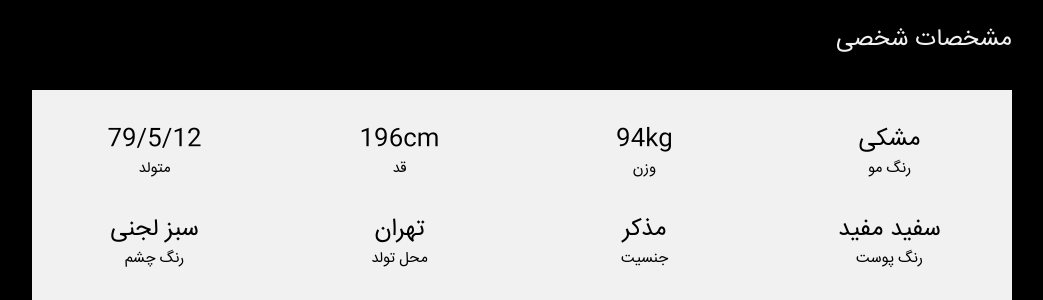
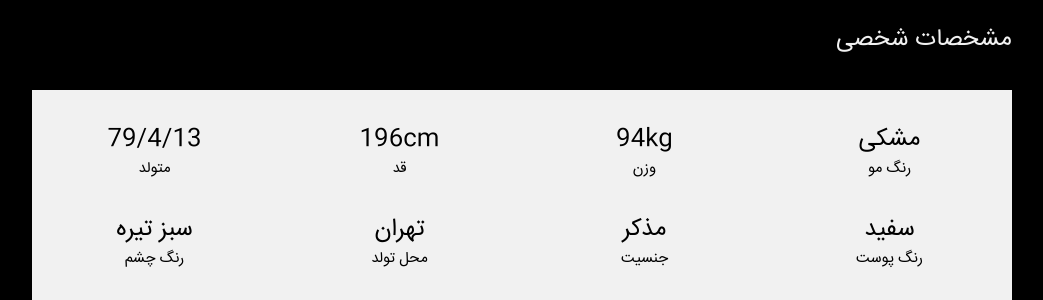
Before and after one commit to Rezamns/Hassan-page, a plain HTML site: page index.html in a window 1280 px wide. Shown: the part 1800-2100 px from the top of the page, without its empty margins (178-1221 px from the left). Drawn offline with nearby package versions, Linux system fonts and the light colour scheme.

Commit message:
update 2

```diff
--- a/index.html
+++ b/index.html
@@ -146,7 +146,7 @@ body,h3,h2,h5,h1 {
     <h3 class="w3-padding-16 w3-text-light-grey">مشخصات شخصی</h3>
     <div class="w3-row w3-center w3-padding-16 w3-section w3-light-grey">
       <div class="w3-quarter w3-section">
-        <span class="w3-xlarge">79/5/12</span><br>
+        <span class="w3-xlarge">79/4/13</span><br>
         متولد
       </div>
       <div class="w3-quarter w3-section">
@@ -162,7 +162,7 @@ body,h3,h2,h5,h1 {
         رنگ مو
       </div>
       <div class="w3-quarter w3-section">
-        <span class="w3-xlarge">سبز لجنی</span><br>
+        <span class="w3-xlarge">سبز تیره</span><br>
         رنگ چشم
       </div>
       <div class="w3-quarter w3-section">
@@ -174,7 +174,7 @@ body,h3,h2,h5,h1 {
         جنسیت
       </div>
       <div class="w3-quarter w3-section">
-        <span class="w3-xlarge">سفید مفید</span><br>
+        <span class="w3-xlarge">سفید</span><br>
         رنگ پوست
       </div>
     </div>
```
